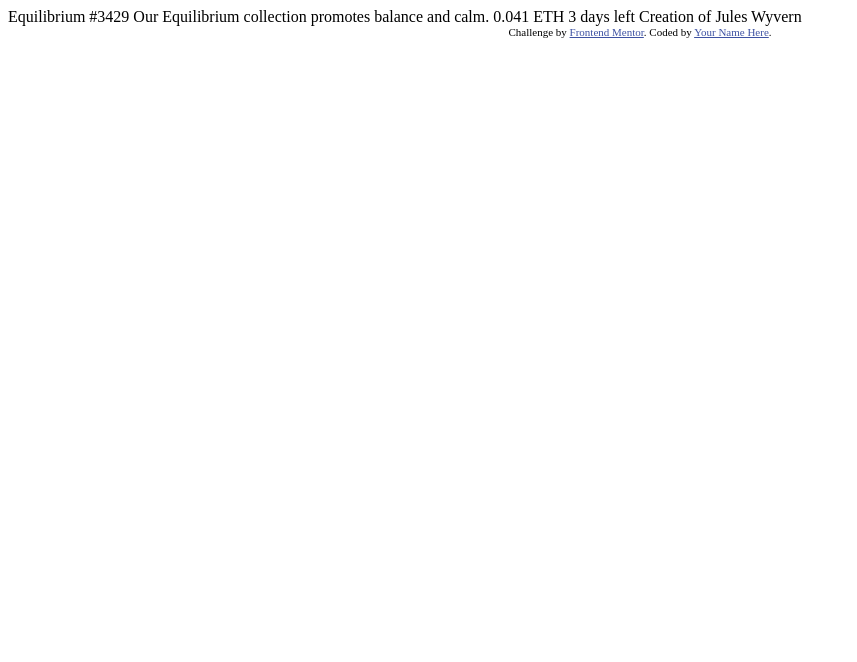
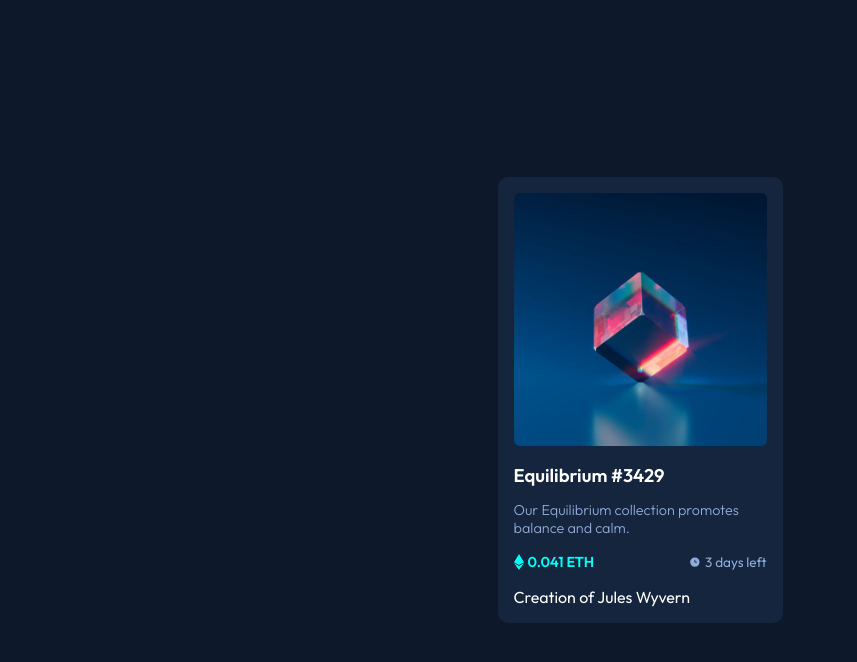
Before and after one commit to ThibautMilville/NFT_Preview_Card_Component, a plain HTML site: page index.html in a window 1280 px wide. Shown: the whole page, without its empty margins (0-857 px from the left). Drawn offline with Linux system fonts and the light colour scheme.

Commit message:
style with SASS

```diff
--- a/index.html
+++ b/index.html
@@ -1,33 +1,27 @@
 <!DOCTYPE html>
 <html lang="en">
+
 <head>
   <meta charset="UTF-8">
-  <meta name="viewport" content="width=device-width, initial-scale=1.0"> <!-- displays site properly based on user's device -->
+  <meta name="viewport" content="width=device-width, initial-scale=1.0">
+  <link rel="icon" type="image/png" sizes="32x32" href="./images/favicon-32x32.png">
+  <title>Frontend Mentor | NFT preview card component</title>
+  <link rel="stylesheet" href="style.css">
+</head>
 
-  <link rel="icon" type="image/png" sizes="32x32" href="./images/favicon-32x32.png">
+<body>
+  <section class="main-container">
+    <img src="./images/image-equilibrium.jpg" alt="Equilibrium" />
+    <div>
+      <h1>Equilibrium #3429</h1>
+      <p class="description">Our Equilibrium collection promotes balance and calm.</p>
+      <div class="price-n-date">
+        <p class="price"><img src="images/icon-ethereum.svg" alt="ethereum">0.041 ETH</p>
+        <p class="date"><img src="images/icon-clock.svg" alt="clock">3 days left</p>
+      </div>
+      <p>Creation of Jules Wyvern</p>
+    </div>
+  </section>
+</body>
 
-  <title>Frontend Mentor | NFT preview card component</title>
-
-  <!-- Feel free to remove these styles or customise in your own stylesheet 👍 -->
-  <style>
-    .attribution { font-size: 11px; text-align: center; }
-    .attribution a { color: hsl(228, 45%, 44%); }
-  </style>
-</head>
-<body>
-
-  Equilibrium #3429
-
-  Our Equilibrium collection promotes balance and calm.
-
-  0.041 ETH
-  3 days left
-
-  Creation of Jules Wyvern
-
-  <div class="attribution">
-    Challenge by <a href="https://www.frontendmentor.io?ref=challenge" target="_blank">Frontend Mentor</a>.
-    Coded by <a href="#">Your Name Here</a>.
-  </div>
-</body>
 </html>
--- /dev/null
+++ b/style.sass
@@ -0,0 +1,73 @@
+@import url('https://fonts.googleapis.com/css2?family=Outfit:wght@300;400;600&display=swap')
+:root
+  /* Primary */
+  --soft-blue: hsl(215, 51%, 70%)
+  --cyan: hsl(178, 100%, 50%)
+
+  /* Neutral */
+  --very-dark-blue-main-bg: hsl(217, 54%, 11%)
+  --very-dark-blue-card-bg: hsl(216, 50%, 16%)
+  --very-dark-blue-line: hsl(215, 32%, 27%)
+  --white: hsl(0, 0%, 100%)
+
+*
+  margin: 0
+  padding: 0
+  box-sizing: border-box
+
+body
+  height: 100vh
+  display: flex
+  justify-content: center
+  align-items: center
+  font-family: 'Outfit', sans-serif
+  background-color: var(--very-dark-blue-main-bg)
+  color: var(--white)
+
+  section.main-container
+    width: 285px
+    background-color: var(--very-dark-blue-card-bg)
+    border-radius: 10px
+    padding: 16px
+
+    img
+      width: 100%
+      border-radius: 6px
+
+    h1
+      font-size: 1.15rem
+      margin: 14px 0
+
+    p.description
+      font-size: 0.9rem
+      font-weight: 300
+      color: var(--soft-blue)
+      margin-bottom: 16px
+
+    div.price-n-date
+      display: flex
+      justify-content: space-between
+      align-items: center
+      margin: 16px 0
+
+      p.price
+        display: flex
+        align-items: center
+        font-size: 0.9rem
+        font-weight: 600
+        color: var(--cyan)
+
+        img
+          width: 10px
+          margin-right: 4px
+
+      p.date
+        display: flex
+        align-items: center
+        font-size: 0.85rem
+        font-weight: 400
+        color: var(--soft-blue)
+
+        img
+          width: 12px
+          margin-right: 4px
```
Also changed, not shown: style.css (added), 2 other files.
